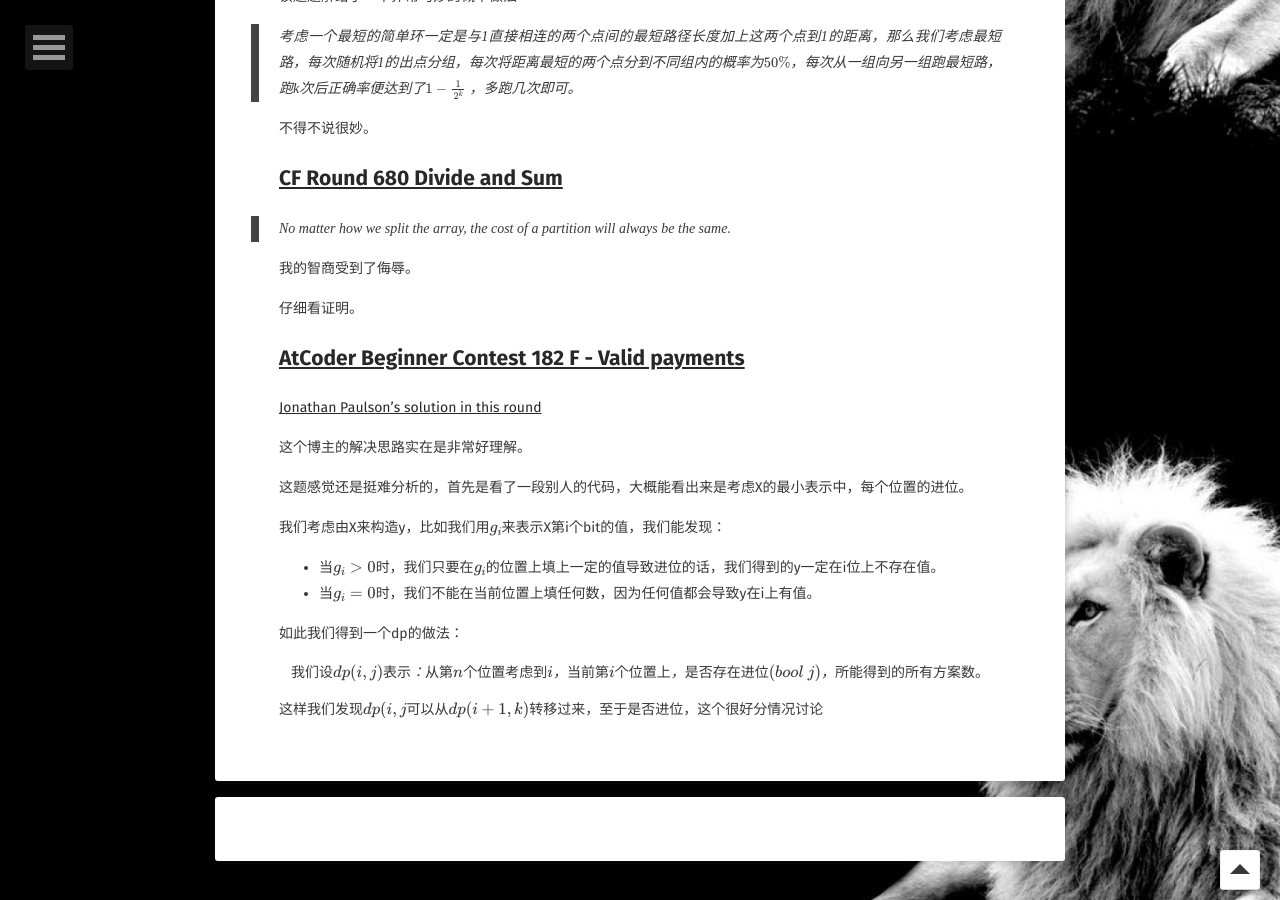
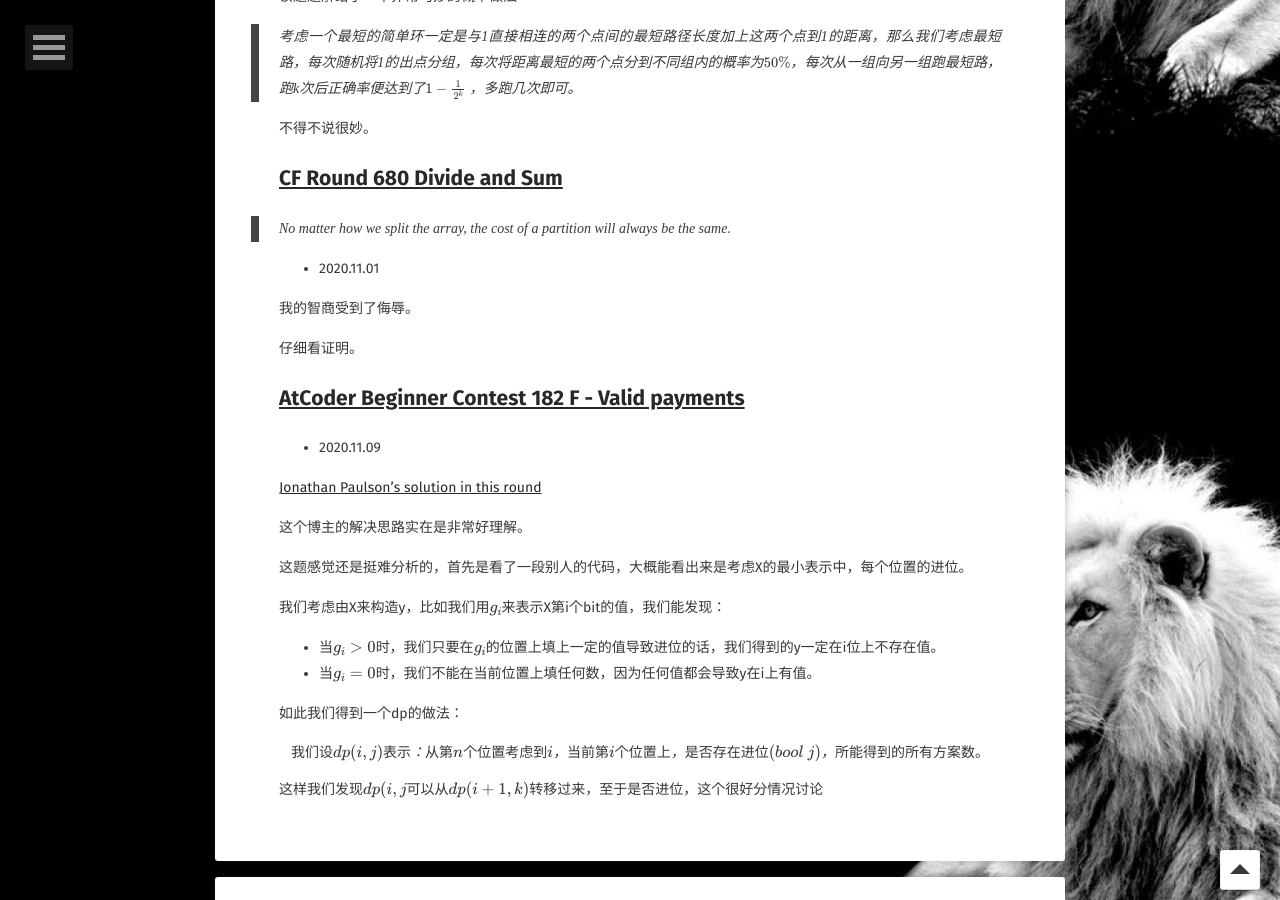
Before and after one commit to BlackWaters/BlackWaters.github.io, a Jekyll site: the page built from problemlist/index.md, in a window 1280 px wide and 900 px high, scrolled down 1645 px. Built offline with Jekyll 4.4.1, drawn with Linux system fonts in a browser that asks for light colours; some web fonts are replaced; formulas are drawn with MathJax 3; comment, search, counter and statistics services are not loaded.

Commit message:
update problem list

```diff
--- a/problemlist/index.md
+++ b/problemlist/index.md
@@ -79,11 +79,15 @@ corner case和proof比较有意思。
 
 > No matter how we split the array, the cost of a partition will always be the same.
 
+- 2020.11.01
+
 我的智商受到了侮辱。
 
 仔细看证明。
 
 ## [AtCoder Beginner Contest 182 F - Valid payments](https://atcoder.jp/contests/abc182/tasks/abc182_f)
+
+- 2020.11.09
 
 [Jonathan Paulson's solution in this round](https://www.youtube.com/watch?reload=9&v=VsUvBvgeb9Y&feature=youtu.be)
 
```
